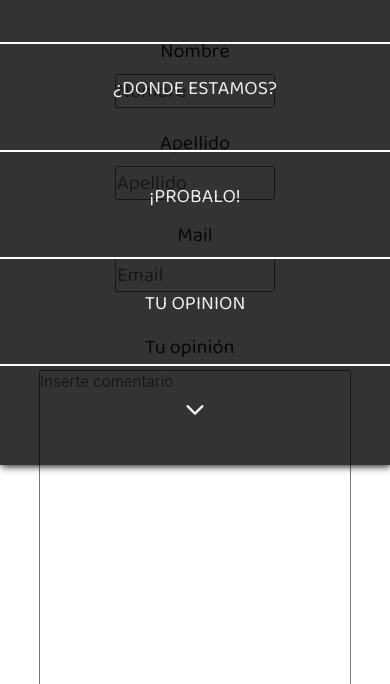
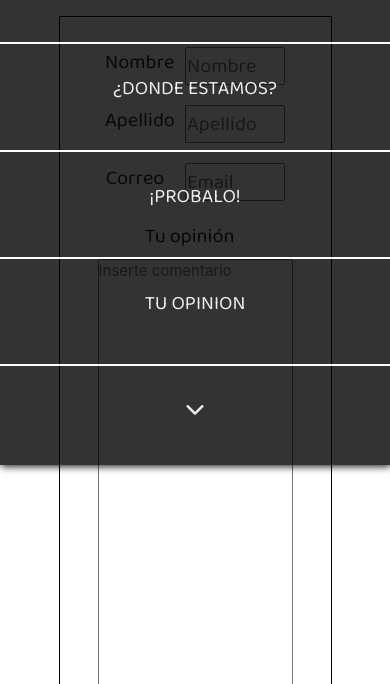
Before and after one commit to MatiasAndrade1995/BakaPrimerocafe, a plain HTML site: page pages/tuopinion.html in a window 390 px wide. Shown: the part 160-844 px from the top of the page. Drawn offline with nearby package versions, Linux system fonts and the light colour scheme.

Commit message:
correcciones de formulario

```diff
--- a/pages/tuopinion.html
+++ b/pages/tuopinion.html
@@ -22,7 +22,7 @@
     <header>
         <div class="row">
             <div class="col-2">
-                <a href="../index.html" target="_blank">
+                <a href="../index.html">
                     <img src="../images/logoBakaHeader.png" alt="logoBaka" class="logoHeader">
                 </a>
             </div>
@@ -102,7 +102,7 @@
     </header>
     <main>
         <section>
-        <article class="formulario">
+        <article>
             <form action="" method="">
                 <div class="formulario">
                     <div class="datosCliente">
@@ -114,14 +114,14 @@
                             <label for="apellido">Apellido</label>
                             <input type="text" id="apellido" placeholder="Apellido" />
                         </div>
-                        <div>
-                            <label for="email">Mail</label>
+                        <div class="email">
+                            <label  class="labelEmail"for="email">Correo</label>
                             <input type="email" id="email" placeholder="Email" />
                         </div>
                     </div>
                     <div class="opinion">
                             <label for="opinion">Tu opinión</label>
-                            <textarea id="opinion" cols="100" rows="20" placeholder="Inserte comentario"></textarea>
+                            <textarea id="opinion" cols="50" rows="20" placeholder="Inserte comentario"></textarea>
                         <div class="botonesFormulario">
                             <input class="enviar" type="submit">
                             <input type="reset">
--- a/styles/styles.css
+++ b/styles/styles.css
@@ -600,21 +600,55 @@ footer {
 .formulario{
     display: flex;
     flex-direction: column;
+    align-items: center;
+    border: 1px solid black;
+    margin: 10px auto;
+    width: 1000px;
 }
+
 
 .datosCliente{
     display: flex;
-    flex-direction: row;
-    justify-content: space-evenly;
+    flex-direction: column;
+    justify-content: center;
+    align-items: center;
     font-size: 20px;
     font-family: 'Baloo 2', cursive;
 }
+
+.datosCliente div{
+    display: flex;
+    padding-top: 30px;
+    justify-content: space-between;
+    font-size: 20px;
+}
+
+.datosCliente div label{
+    padding-right: 10px;
+}
+
+
+.datosCliente div div{
+    display: flex;
+    flex-direction: row;
+    justify-content: space-between;
+    width: 330px;
+
+}
+
+.labelEmail{
+    width: 70px;
+}
+
+.email{
+    width: 328px;
+}
+
 
 .opinion{
     display: flex;
     flex-direction: column;
     justify-content: center;
-    margin: 20px auto;
     padding: 20px 100px;
     font-size: 15px;
 }
@@ -638,6 +672,14 @@ footer {
     margin: 0px 10px;
     padding: 0px 10px;
 }
+
+textarea{
+    resize: none;
+    width: 600px;
+}
+
+
+/* FIN DE PAGINA TU OPINION */
 
 
 /* --------- RESPONSIVE --------- */
@@ -816,11 +858,13 @@ footer {
         }
 
 
+
 .datosCliente{
     flex-direction: column;
     align-items: center;
     text-align: center;
     padding-top: 10px;
+    width: 200px;
 }
 
 .datosCliente div{
@@ -829,8 +873,9 @@ footer {
 }
 
 .datosCliente input{
-    width: 160px
+    width: 100px
 }
+
 
 
 .opinion{
@@ -844,9 +889,19 @@ footer {
     width: 100px;
 }
 
-.opinion textarea {
-    width: 80vw;
+.formulario {
+    display: flex;
+    flex-direction: column;
+    align-items: center;
+    border: 1px solid black;
+    margin: 10px auto;
+    width: 70vw;
 }
+
+textarea{
+    width:50vw;
+}
+
 
 }
 
@@ -868,7 +923,6 @@ footer {
     .iconos img {
         width: 35px;
     }
-
 
 
     .listaProductos {
@@ -985,10 +1039,13 @@ footer {
 }
 
 .opinion textarea {
-    width: 80vw;
+    width: 500px;
 }
 
-
+.formulario {
+    width: 460px;
+    width: 100%;
+}
 
 }
 
@@ -1122,8 +1179,15 @@ footer {
 }
 
 .opinion textarea {
-    width: 80vw;
+    width: 680px
 }
+
+.formulario {
+    width: 720px;
+    width: 100%;
+}
+
+
 
 
 }
@@ -1226,6 +1290,12 @@ footer {
     .ubicacion{
         align-items: center;
     }
+
+.formulario {
+    width: 800px;
+
+}
+
 
 }
 
```
Also changed, not shown: index.html (+1 -1 lines), pages/dondeestamos.html (+1 -1 lines), pages/nuestrasdelicias.html (+5 -5 lines), pages/probalo.html (+1 -1 lines).
